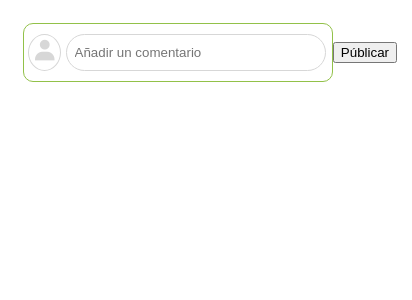
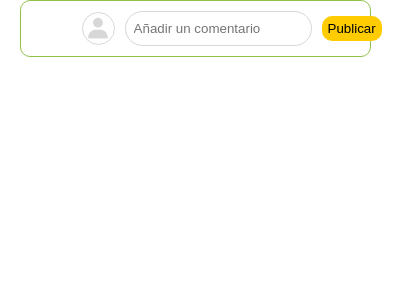
Before and after one commit to Javieredoher/social_Programate_fe, a React app: page / in a window 390 px wide. Shown: the top 300 px of the page, 412 px wide, since content can reach past the window. Built offline with nearby package versions, Linux system fonts and the light colour scheme.

Commit message:
17-11-21 |correction responsive width|ACPC

```diff
--- a/src/components/commentbox/Commentbox.jsx
+++ b/src/components/commentbox/Commentbox.jsx
@@ -1,20 +1,26 @@
-import React, {Fragment} from 'react';
-import styles from './Commentbox.module.css';
+import React, { Fragment } from "react";
+import styles from "./Commentbox.module.css";
 
 const Commentbox = () => {
     return (
         <Fragment>
             <div className={styles.card_container}>
                 <div className={styles.card}>
-                <i class="bx bxs-user"></i>
-                <input type="text" className={styles.input_box} placeholder="Añadir un comentario"/>
-                </div>
-                <div className={styles.button_box}>
-                <button type="submit" className={styles.btn}>Públicar</button>
+                    <i class="bx bxs-user"></i>
+                    <input
+                        type="text"
+                        className={styles.input_box}
+                        placeholder="Añadir un comentario"
+                    />
+                    <div className={styles.button_box}>
+                        <button type="submit" className={styles.btn}>
+                            Publicar
+                        </button>
+                    </div>
                 </div>
             </div>
         </Fragment>
-    )
+    );
 };
 
 export default Commentbox;
--- a/src/components/commentbox/Commentbox.module.css
+++ b/src/components/commentbox/Commentbox.module.css
@@ -1,25 +1,35 @@
+* {
+    box-sizing: border-box;
+    margin: 0;
+    padding: 0;
+}
 body {
     background: #d7d7d7;
     font-family: 'Roboto', sans-serif;
 }
 
 .card_container {
-    width: 100%;
-    padding: 15px;
+    width: 90%;
+    height: 90%;
+    margin: auto;
     display: flex;
     justify-content: center;
     align-items: center;
+    border: 1px solid #92c149;
+    border-radius: 10px;
 }
 .card {
     display: flex;
-    justify-content: space-evenly;
-    padding: 10px 2px 10px 0;
-    border: 1px solid #92c149;
-    border-radius: 10px;
-    width: 345px;
+    margin: auto;
+    /* justify-content: center; */
+    align-items: center;
+    justify-content: space-around;
+    padding: 10px 5px 10px 0;
+    width: 65%;
+    gap: 10px;
 }
 .input_box {
-    width: 250px;
+    width: 210px;
     height: 35px;
     border: 1px solid #d7d7d7;
     padding: 0 0 0 8px;
@@ -38,3 +48,45 @@ div i {
     border: 1px solid #d7d7d7;
     border-radius: 50%;
 }
+.button_box button {
+    background-color: #FFCC02;
+    border: none;
+    border-radius: 10px;
+    width: 60px;
+    height: 25px;
+    color: #010101;
+    cursor: pointer;
+}
+.button_box button:hover {
+    background-color: black;
+    color: #FFCC02;
+}
+
+/* Medium (md)*/
+@media (min-width: 768px) {
+    .card_container {
+        width: 60%;
+    }
+    .input_box {
+        width: 90%;
+    }
+    button {
+        position: relative;
+        left: 50px;
+    }
+    i {
+        position: relative;
+        right: 50px;
+    }
+}
+
+/* Large (lg)*/
+@media (min-width: 1024px) {
+    .card_container {
+        width: 50%;
+    }
+    .input_box {
+        width: 800px;
+    }
+
+}
```
